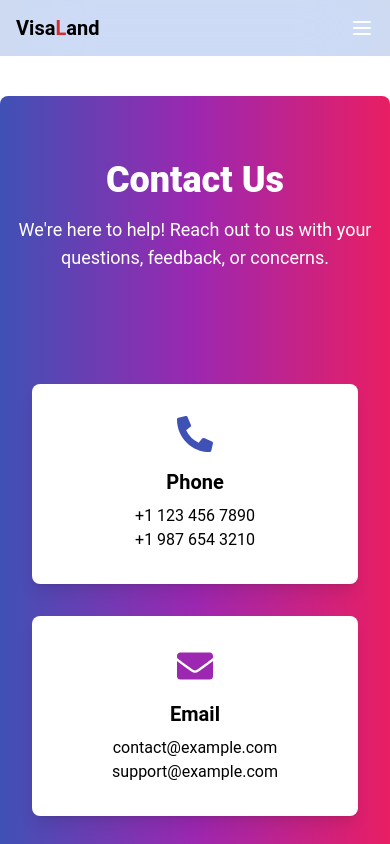
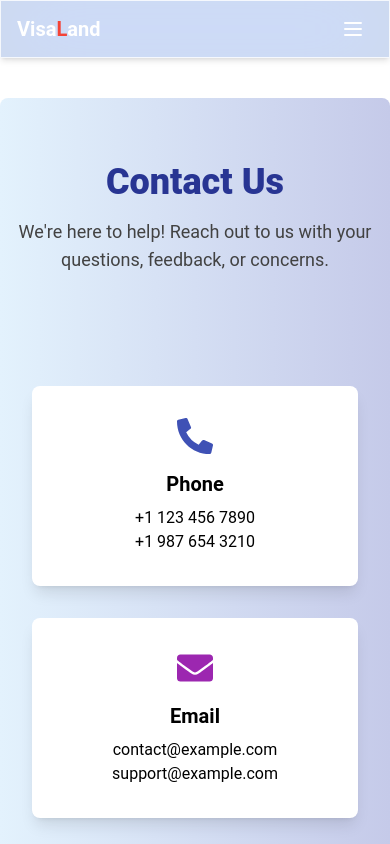
Before and after one commit to saikat20034/visa_land_a10_client, a React (Vite) app: page /contact in a window 390 px wide. Shown: the top 844 px of the page. Built offline with nearby package versions, Linux system fonts and the light colour scheme; no server answers.

Commit message:
Navbar sticky

```diff
--- a/src/Pages/Contact/Contact.jsx
+++ b/src/Pages/Contact/Contact.jsx
@@ -10,11 +10,13 @@ const Contact = () => {
   }, []);
 
   return (
-    <div className="min-h-screen my-10 rounded-lg pb-10 bg-gradient-to-r from-indigo-500 via-purple-500 to-pink-500 text-white">
+    <div className="min-h-screen my-10 rounded-lg pb-10 bg-gradient-to-r from-blue-50 to-indigo-100 text-white">
       {/* Hero Section */}
       <section className="text-center py-16 px-4" data-aos="fade-down">
-        <h1 className="text-4xl md:text-5xl font-extrabold">Contact Us</h1>
-        <p className="mt-4 text-lg md:text-xl max-w-2xl mx-auto">
+        <h1 className="text-4xl text-indigo-800 md:text-5xl font-extrabold">
+          Contact Us
+        </h1>
+        <p className="mt-4 text-gray-800 text-lg md:text-xl max-w-2xl mx-auto">
           We're here to help! Reach out to us with your questions, feedback, or
           concerns.
         </p>
@@ -120,7 +122,7 @@ const Contact = () => {
           </div>
           <button
             type="submit"
-            className="w-full py-3 px-6 bg-gradient-to-r from-indigo-500 via-purple-500 to-pink-500 text-white font-bold rounded-lg shadow-lg hover:shadow-xl transition duration-200"
+            className="w-full py-3 px-6 bg-gradient-to-r from-blue-500 to-indigo-600 text-white font-bold rounded-lg shadow-lg hover:shadow-xl hover:bg-blue-700 transition duration-200"
           >
             Submit
           </button>
--- a/src/Pages/MyVisaApplications/MyVisaApplications.jsx
+++ b/src/Pages/MyVisaApplications/MyVisaApplications.jsx
@@ -1,28 +1,32 @@
 import { useEffect, useState } from 'react';
 import Swal from 'sweetalert2';
 import useAuth from '../../hooks/useAuth';
+import AOS from 'aos';
+import 'aos/dist/aos.css';
+import { FaRegClock, FaRegMoneyBillAlt, FaRegUserCircle } from 'react-icons/fa';
 
 const MyVisaApplications = () => {
   const [visaApplications, setVisaApplications] = useState([]);
-  const [searchTerm, setSearchTerm] = useState(''); // State for search input
-  const [filteredApplications, setFilteredApplications] = useState([]); // State for filtered applications
+  const [searchTerm, setSearchTerm] = useState('');
+  const [filteredApplications, setFilteredApplications] = useState([]);
   const { user } = useAuth();
 
   useEffect(() => {
+    AOS.init({ duration: 800 });
+
     const fetchVisaApplications = async () => {
       const response = await fetch(
         `${import.meta.env.VITE_API_URL}/applied-visa/${user?.email}`
       );
       const data = await response.json();
       setVisaApplications(data);
-      setFilteredApplications(data); // Initially show all applications
+      setFilteredApplications(data);
     };
 
     fetchVisaApplications();
   }, [user?.email]);
 
   useEffect(() => {
-    // Filter visa applications based on the search term
     if (searchTerm === '') {
       setFilteredApplications(visaApplications);
     } else {
@@ -32,9 +36,18 @@ const MyVisaApplications = () => {
       setFilteredApplications(filtered);
     }
   }, [searchTerm, visaApplications]);
+  const formatDate = (dateString) => {
+    const date = new Date(dateString);
+    return new Intl.DateTimeFormat('en-US', {
+      weekday: 'long',
+      year: 'numeric',
+      month: 'short',
+      day: 'numeric',
+    }).format(date);
+  };
+
 
   const handleCancelApplication = async id => {
-    console.log(id);
     const confirmCancel = await Swal.fire({
       title: 'Are you sure?',
       text: "You won't be able to revert this!",
@@ -67,52 +80,82 @@ const MyVisaApplications = () => {
   };
 
   const handleSearchChange = e => {
-    setSearchTerm(e.target.value); // Update the search term when the user types
+    setSearchTerm(e.target.value);
   };
 
   return (
-    <div className="p-6 max-w-6xl mx-auto">
-      <h2 className="text-2xl font-bold mb-6">My Visa Applications</h2>
+    <div
+      className="relative min-h-screen bg-cover bg-center bg-no-repeat"
+      style={{
+        backgroundImage:
+          "url('https://i.postimg.cc/sf6nKww2/3d-travel-icon-with-airplane-1.jpg')",
+      }}
+    >
+      <div className="absolute inset-0 bg-black opacity-50"></div>
+      <div className="relative z-10 p-6 max-w-6xl mx-auto text-white">
+        <h2 className="text-3xl font-bold mb-6 text-center animate__animated animate__fadeIn">
+          My Visa Applications
+        </h2>
 
         {/* Search Input */}
-      <div className="mb-4">
+        <div className="mb-4 text-center">
           <input
             type="text"
             placeholder="Search by country name"
-          className="p-2 border rounded-lg w-full md:w-1/2"
+            className="p-3 border border-gray-300 rounded-lg w-full md:w-1/2 text-black focus:outline-none focus:ring-2 focus:ring-blue-500"
             value={searchTerm}
             onChange={handleSearchChange}
           />
         </div>
 
         {/* Visa Applications List */}
-      <div className="grid grid-cols-1 md:grid-cols-2 lg:grid-cols-3 gap-6">
+        <div className="grid grid-cols-1 sm:grid-cols-2 md:grid-cols-3 lg:grid-cols-4 gap-6">
           {filteredApplications?.map(visa => (
-          <div key={visa._id} className="p-4 border rounded-lg shadow-md">
+            <div
+              key={visa._id}
+              className="bg-white p-6 rounded-3xl shadow-lg transform hover:scale-105 transition-transform duration-300 ease-in-out"
+              data-aos="fade-up"
+            >
+              <div className="relative mb-4">
                 <img
                   src={visa.country_image}
                   alt={visa.country_name}
-              className="w-full h-40 object-cover rounded-md mb-4"
+                  className="w-full h-40 object-cover rounded-2xl"
                 />
-            <h3 className="text-lg font-semibold">{visa.country_name}</h3>
-            <p>Visa Type: {visa.visa_type}</p>
-            <p>Processing Time: {visa.processing_time}</p>
-            <p>Fee: {visa.fee}</p>
-            <p>Validity: {visa.validity}</p>
-            <p>Application Method: {visa.application_method}</p>
-            <p>Applied Date: {visa.applied_date}</p>
-            <p>Applicant: {visa.host.name}</p>
-            <p>Email: {visa.host.email}</p>
-            <div className="flex justify-between mt-4">
+                <div className="absolute top-2 right-2 p-2 bg-blue-600 text-white text-xs rounded-full">
+                  {visa.visa_type}
+                </div>
+              </div>
+              <h3 className="text-xl font-semibold text-gray-900">
+                {visa.country_name}
+              </h3>
+              <div className="mt-2">
+                <div className="flex items-center text-sm text-gray-600">
+
+                  <FaRegClock className="mr-2" />
+                  <span>{visa.processing_time}</span>
+                </div>
+                <div className="flex items-center text-sm text-gray-600 mt-1">
+                  <FaRegMoneyBillAlt className="mr-2" />
+                  <span>{visa.fee}</span>
+                </div>
+                <div className="flex items-center text-sm text-gray-600 mt-1">
+                  <FaRegUserCircle className="mr-2" />
+                  <span>{visa.host.name}</span>
+                </div>
+              </div>
+              <div className="mt-4 flex justify-between items-center">
                 <button
-                className="bg-red-500 text-white px-4 py-2 rounded hover:bg-red-600"
+                  className="bg-red-600 text-white px-4 py-2 rounded-lg text-sm font-semibold hover:bg-red-700 transition-all"
                   onClick={() => handleCancelApplication(visa._id)}
                 >
                   Cancel
                 </button>
+                <p className="text-xs pl-2 text-gray-500">{visa.applied_date}</p>
               </div>
             </div>
           ))}
+        </div>
       </div>
     </div>
   );
--- a/src/Pages/Shared/Navbar/Navbar.jsx
+++ b/src/Pages/Shared/Navbar/Navbar.jsx
@@ -8,156 +8,87 @@ import {
   Avatar,
   Tooltip,
 } from '@material-tailwind/react';
-import { Link, NavLink } from 'react-router-dom';
-import { useNavigate } from 'react-router-dom';
+import { Link, NavLink, useNavigate } from 'react-router-dom';
 import useAuth from '../../../hooks/useAuth';
 
 function NavBar() {
   const { user, logOut } = useAuth();
-  const [theme, setTheme] = useState(
-    localStorage.getItem('theme') ? localStorage.getItem('theme') : 'light'
-  );
+  const [theme, setTheme] = useState(localStorage.getItem('theme') || 'light');
+  const [openNav, setOpenNav] = useState(false);
+  const navigate = useNavigate();
 
   const handleToggle = e => {
-    if (e.target.checked) {
-      setTheme('dark');
-    } else {
-      setTheme('light');
-    }
+    setTheme(e.target.checked ? 'dark' : 'light');
   };
+
   useEffect(() => {
     localStorage.setItem('theme', theme);
-    const localTheme = localStorage.getItem('theme');
-    document.querySelector('html').setAttribute('data-theme', localTheme);
+    document.querySelector('html').setAttribute('data-theme', theme);
   }, [theme]);
-  const [openNav, setOpenNav] = React.useState(false);
 
-  React.useEffect(() => {
-    window.addEventListener(
-      'resize',
-      () => window.innerWidth >= 960 && setOpenNav(false)
-    );
+  useEffect(() => {
+    const handleResize = () => {
+      if (window.innerWidth >= 960) setOpenNav(false);
+    };
+    window.addEventListener('resize', handleResize);
+    return () => window.removeEventListener('resize', handleResize);
   }, []);
-  const navigate = useNavigate();
 
   const handleLogOut = () => {
-    console.log('click');
     logOut();
     navigate('/');
   };
+
+  const navLinkClass = ({ isActive }) =>
+    isActive
+      ? 'flex items-center px-3 py-2 bg-orange-700 text-white rounded-md duration-300 font-semibold font-lato'
+      : 'flex items-center font-display text-black px-3 py-2 font-lato';
+
   const navList = (
     <ul className="mt-2 mb-4 flex flex-col gap-2 md:gap-3 lg:mb-0 lg:mt-0 lg:flex-row lg:items-center">
+      {[
+        { name: 'Home', path: '/' },
+        { name: 'All visas', path: '/all-visas' },
+        { name: 'Add Visa', path: '/add-visa' },
+        { name: 'My Added Visas', path: '/my-added-visas' },
+        { name: 'My Visa Applications', path: '/my-visa-applications' },
+      ].map(({ name, path }) => (
         <Typography
+          key={name}
           as="li"
           variant="small"
           color="blue-gray"
           className="p-1 font-normal"
         >
-        <NavLink
-          to="/"
-          className={({ isActive }) =>
-            isActive
-              ? 'flex items-center  px-3 py-2 bg-orange-700 text-white rounded-md duration-300 font-semibold  font-lato'
-              : 'flex items-center font-display text-black px-3 py-2 font-lato'
-          }
-        >
-          Home
+          <NavLink to={path} className={navLinkClass}>
+            {name}
           </NavLink>
         </Typography>
-      <Typography
-        as="li"
-        variant="small"
-        color="blue-gray"
-        className="p-1 font-normal"
-      >
-        <NavLink
-          to="/all-visas"
-          className={({ isActive }) =>
-            isActive
-              ? 'flex items-center  px-3 py-2 bg-orange-700 text-white rounded-md duration-300 font-semibold  font-lato'
-              : 'flex items-center font-display text-black px-3 py-2 font-lato'
-          }
-        >
-          All visas
-        </NavLink>
-      </Typography>
-      <Typography
-        as="li"
-        variant="small"
-        color="blue-gray"
-        className="p-1 font-normal"
-      >
-        <NavLink
-          to="/add-visa"
-          className={({ isActive }) =>
-            isActive
-              ? 'flex items-center  px-3 py-2 bg-orange-700 text-white rounded-md duration-300 font-semibold  font-lato'
-              : 'flex items-center font-display text-black px-3 py-2 font-lato'
-          }
-        >
-          Add Visa
-        </NavLink>
-      </Typography>
-      <Typography
-        as="li"
-        variant="small"
-        color="blue-gray"
-        className="p-1 font-normal"
-      >
-        <NavLink
-          to="/my-added-visas"
-          className={({ isActive }) =>
-            isActive
-              ? 'flex items-center  px-3 py-2 bg-orange-700 text-white rounded-md duration-300 font-semibold  font-lato'
-              : 'flex items-center font-display text-black px-3 py-2 font-lato'
-          }
-        >
-          My Added Visas
-        </NavLink>
-      </Typography>
-      <Typography
-        as="li"
-        variant="small"
-        color="blue-gray"
-        className="p-1 font-normal"
-      >
-        <NavLink
-          to="/my-visa-applications"
-          className={({ isActive }) =>
-            isActive
-              ? 'flex items-center  px-3 py-2 bg-orange-700 text-white rounded-md duration-300 font-semibold  font-lato'
-              : 'flex items-center font-display text-black px-3 py-2 font-lato'
-          }
-        >
-          My Visa applications
-        </NavLink>
-      </Typography>
+      ))}
+
       <Typography>
         <label className="swap swap-rotate">
           <input
             type="checkbox"
+            onChange={handleToggle}
+            checked={theme !== 'light'}
             className="theme-controller"
-            value="synthwave"
-            onChange={handleToggle}
-            checked={theme === 'light' ? false : true}
           />
-
-          {/* sun icon */}
+          {/* Light */}
           <svg
-            className="swap-off fill-current w-10 h-10"
+            className="swap-off fill-current w-6 h-6 md:w-8 md:h-8"
             xmlns="http://www.w3.org/2000/svg"
             viewBox="0 0 24 24"
           >
-            <path d="M5.64,17l-.71.71a1,1,0,0,0,0,1.41,1,1,0,0,0,1.41,0l.71-.71A1,1,0,0,0,5.64,17ZM5,12a1,1,0,0,0-1-1H3a1,1,0,0,0,0,2H4A1,1,0,0,0,5,12Zm7-7a1,1,0,0,0,1-1V3a1,1,0,0,0-2,0V4A1,1,0,0,0,12,5ZM5.64,7.05a1,1,0,0,0,.7.29,1,1,0,0,0,.71-.29,1,1,0,0,0,0-1.41l-.71-.71A1,1,0,0,0,4.93,6.34Zm12,.29a1,1,0,0,0,.7-.29l.71-.71a1,1,0,1,0-1.41-1.41L17,5.64a1,1,0,0,0,0,1.41A1,1,0,0,0,17.66,7.34ZM21,11H20a1,1,0,0,0,0,2h1a1,1,0,0,0,0-2Zm-9,8a1,1,0,0,0-1,1v1a1,1,0,0,0,2,0V20A1,1,0,0,0,12,19ZM18.36,17A1,1,0,0,0,17,18.36l.71.71a1,1,0,0,0,1.41,0,1,1,0,0,0,0-1.41ZM12,6.5A5.5,5.5,0,1,0,17.5,12,5.51,5.51,0,0,0,12,6.5Zm0,9A3.5,3.5,0,1,1,15.5,12,3.5,3.5,0,0,1,12,15.5Z" />
+            <path d="..." /> {/* You can paste your sun icon path here */}
           </svg>
-
-          {/* moon icon */}
+          {/* Dark */}
           <svg
-            className="swap-on fill-current w-10 h-10"
+            className="swap-on fill-current w-6 h-6 md:w-8 md:h-8"
             xmlns="http://www.w3.org/2000/svg"
             viewBox="0 0 24 24"
           >
-            <path d="M21.64,13a1,1,0,0,0-1.05-.14,8.05,8.05,0,0,1-3.37.73A8.15,8.15,0,0,1,9.08,5.49a8.59,8.59,0,0,1,.25-2A1,1,0,0,0,8,2.36,10.14,10.14,0,1,0,22,14.05,1,1,0,0,0,21.64,13Zm-9.5,6.69A8.14,8.14,0,0,1,7.08,5.22v.27A10.15,10.15,0,0,0,17.22,15.63a9.79,9.79,0,0,0,2.1-.22A8.11,8.11,0,0,1,12.14,19.73Z" />
+            <path d="..." /> {/* You can paste your moon icon path here */}
           </svg>
         </label>
       </Typography>
@@ -165,51 +96,41 @@ function NavBar() {
   );
 
   return (
-    <div className="bg-blue-900">
-      <Navbar
-        style={{ borderWidth: 0 }}
-        className="sticky top-0 z-10 h-max max-w-full  px-4 py-2 lg:px-8 lg:py-4 shadow-none rounded-none "
-      >
+    <div className="sticky top-0 z-50 bg-blue-900">
+      <Navbar className="max-w-full px-4 py-2 lg:px-8 lg:py-4 rounded-none shadow-md">
         <div className="flex items-center justify-between text-blue-gray-900">
           <Link to="/">
-            <Typography className="mr-4 cursor-pointer py-1.5 font-semibold lg:font-bold text-xl md:text-2xl text-black font-lato">
-              Visa<span className="text-red-700">L</span>and
+            <Typography className="mr-4 cursor-pointer py-1.5 font-semibold lg:font-bold text-xl md:text-2xl text-white font-lato">
+              Visa<span className="text-red-500">L</span>and
             </Typography>
           </Link>
-          <div className="flex items-center justify-between gap-8">
-            <div className="mr-4 hidden lg:block">{navList}</div>
+
+          <div className="flex items-center justify-between gap-6">
+            <div className="hidden lg:block">{navList}</div>
+
             {!user ? (
-              <div className="flex items-center gap-x-2">
+              <div className="hidden lg:flex items-center gap-x-2">
                 <Link to="/login">
-                  <Button
-                    variant="filled"
-                    size="md"
-                    className="hidden lg:inline-block font-lato"
-                  >
-                    <span>Sign In</span>
+                  <Button variant="filled" size="md" className="font-lato">
+                    Sign In
                   </Button>
                 </Link>
                 <Link to="/register">
-                  <Button
-                    variant="filled"
-                    size="md"
-                    className="hidden lg:inline-block font-lato"
-                  >
-                    <span>Sign Up</span>
+                  <Button variant="filled" size="md" className="font-lato">
+                    Sign Up
                   </Button>
                 </Link>
               </div>
             ) : (
-              <div className="flex gap-2">
-                <Tooltip content={user ? user.displayName : 'Asad'}>
+              <div className="hidden lg:flex items-center gap-2">
+                <Tooltip content={user.displayName || 'User'}>
                   <Avatar
                     size="sm"
                     variant="circular"
-                    alt="userName"
+                    alt="User Avatar"
                     src={
-                      user
-                        ? user.photoURL
-                        : 'https://images.unsplash.com/photo-1633332755192-727a05c4013d?ixlib=rb-1.2.1&ixid=MnwxMjA3fDB8MHxwaG90by1wYWdlfHx8fGVufDB8fHx8&auto=format&fit=crop&w=1480&q=80'
+                      user.photoURL ||
+                      'https://i.ibb.co/2y6n1Yf/default-avatar.jpg'
                     }
                     className="border-2 border-white hover:z-10"
                   />
@@ -218,15 +139,17 @@ function NavBar() {
                   onClick={handleLogOut}
                   variant="filled"
                   size="md"
-                  className="hidden lg:inline-block font-lato"
+                  className="font-lato"
                 >
-                  <span>LogOut</span>
+                  LogOut
                 </Button>
               </div>
             )}
+
+            {/* Mobile Toggle Button */}
             <IconButton
               variant="text"
-              className="ml-auto h-6 w-6 text-inherit hover:bg-transparent focus:bg-transparent active:bg-transparent lg:hidden text-white"
+              className="lg:hidden text-white"
               ripple={false}
               onClick={() => setOpenNav(!openNav)}
             >
@@ -237,11 +160,11 @@ function NavBar() {
                   className="h-6 w-6"
                   viewBox="0 0 24 24"
                   stroke="currentColor"
-                  strokeWidth={2}
                 >
                   <path
                     strokeLinecap="round"
                     strokeLinejoin="round"
+                    strokeWidth={2}
                     d="M6 18L18 6M6 6l12 12"
                   />
                 </svg>
@@ -250,12 +173,13 @@ function NavBar() {
                   xmlns="http://www.w3.org/2000/svg"
                   className="h-6 w-6"
                   fill="none"
+                  viewBox="0 0 24 24"
                   stroke="currentColor"
-                  strokeWidth={2}
                 >
                   <path
                     strokeLinecap="round"
                     strokeLinejoin="round"
+                    strokeWidth={2}
                     d="M4 6h16M4 12h16M4 18h16"
                   />
                 </svg>
@@ -263,53 +187,56 @@ function NavBar() {
             </IconButton>
           </div>
         </div>
+
+        {/* Mobile Nav Content */}
         <Collapse open={openNav}>
           {navList}
-          {user ? (
-            <div className="flex gap-2">
-              <Tooltip content={user ? user.displayName : 'Asad'}>
-                <Avatar
-                  size="sm"
-                  variant="circular"
-                  alt="userName"
-                  src={
-                    user
-                      ? user.photoURL
-                      : 'https://images.unsplash.com/photo-1633332755192-727a05c4013d?ixlib=rb-1.2.1&ixid=MnwxMjA3fDB8MHxwaG90by1wYWdlfHx8fGVufDB8fHx8&auto=format&fit=crop&w=1480&q=80'
-                  }
-                  className="border-2 border-white hover:z-10"
-                />
-              </Tooltip>
-              <Button
-                variant="filled"
-                size="sm"
-                className="inline-block lg:hidden font-lato"
-              >
-                <span onClick={handleLogOut}>LogOut</span>
-              </Button>
-            </div>
-          ) : (
-            <div className="flex items-center gap-4">
-              <Link className="w-full" to="/login">
+          {!user ? (
+            <div className="flex flex-col gap-2 mt-2">
+              <Link to="/login">
                 <Button
                   fullWidth
                   variant="filled"
                   size="sm"
                   className="font-lato"
                 >
-                  <span>Log In</span>
+                  Log In
                 </Button>
               </Link>
-              <Link className="w-full" to="/register">
+              <Link to="/register">
                 <Button
                   fullWidth
                   variant="filled"
                   size="sm"
                   className="font-lato"
                 >
-                  <span>Sign Up</span>
+                  Sign Up
                 </Button>
               </Link>
+            </div>
+          ) : (
+            <div className="flex items-center gap-3 mt-2">
+              <Tooltip content={user.displayName || 'User'}>
+                <Avatar
+                  size="sm"
+                  variant="circular"
+                  alt="User Avatar"
+                  src={
+                    user.photoURL ||
+                    'https://i.ibb.co/2y6n1Yf/default-avatar.jpg'
+                  }
+                  className="border-2 border-white hover:z-10"
+                />
+              </Tooltip>
+              <Button
+                onClick={handleLogOut}
+                fullWidth
+                variant="filled"
+                size="sm"
+                className="font-lato"
+              >
+                LogOut
+              </Button>
             </div>
           )}
         </Collapse>
@@ -317,4 +244,5 @@ function NavBar() {
     </div>
   );
 }
+
 export default NavBar;
--- a/src/components/Blog/Blog.jsx
+++ b/src/components/Blog/Blog.jsx
@@ -52,8 +52,8 @@ const BlogPage = () => {
   };
 
   return (
-    <div className="py-12 px-6 bg-gradient-to-r from-gray-100 to-blue-100 min-h-screen rounded-lg my-10">
-      <h3 className="text-3xl font-extrabold text-center text-gray-800 mb-8">
+    <div className="py-12 px-6 bg-gradient-to-r from-blue-50 to-indigo-100 min-h-screen rounded-lg my-10">
+      <h3 className="text-4xl font-extrabold text-center text-indigo-800 mb-8">
         VisaLand Blog
       </h3>
 
--- a/src/components/CanadaVisa/CanadaVisa.jsx
+++ b/src/components/CanadaVisa/CanadaVisa.jsx
@@ -103,7 +103,7 @@ const CanadaVisa = () => {
           <li>
             Double-check document checklists on the official IRCC website.
           </li>
-
+          <li>Translate and notarize non-English documents.</li>
           <li>Provide detailed and honest answers in forms.</li>
           <li>Apply well in advance of your planned travel date.</li>
         </ul>
--- a/src/components/LatestVisaSection/LatestVisaSection.jsx
+++ b/src/components/LatestVisaSection/LatestVisaSection.jsx
@@ -24,8 +24,8 @@ const LatestVisaSection = () => {
   }, []);
   if (!visas || visas.length <= 0) return <LoadingSpinner />;
   return (
-    <div className="py-10 px-6 rounded-lg mt-10 bg-gray-100">
-      <p className="text-2xl font-bold text-center text-blue-900 mb-6">
+    <div className="py-10 px-6 rounded-lg mt-10 bg-gradient-to-r from-blue-50 to-indigo-100">
+      <p className="text-4xl font-bold text-center text-indigo-800 mb-6">
         <Slide triggerOnce>Latest Visas</Slide>
       </p>
       <div className="grid grid-cols-1 md:grid-cols-2 lg:grid-cols-4 gap-6">
--- a/src/components/WhyChooseVisaLand/WhyChooseVisaLand.jsx
+++ b/src/components/WhyChooseVisaLand/WhyChooseVisaLand.jsx
@@ -19,8 +19,8 @@ const WhyChooseVisaLand = () => {
   };
 
   return (
-    <div className="py-12 rounded-lg my-10 px-6 bg-gradient-to-r from-blue-400 via-purple-500 to-pink-600">
-      <h3 className="text-3xl font-extrabold text-center text-white mb-8">
+    <div className="py-12 rounded-lg my-10 px-6 bg-gradient-to-r from-blue-50 to-indigo-100">
+      <h3 className="text-4xl font-extrabold text-center text-indigo-800 mb-8">
         Why Choose Visa Land?
       </h3>
 
```
Lines whose indentation alone changed are shown as unchanged.
